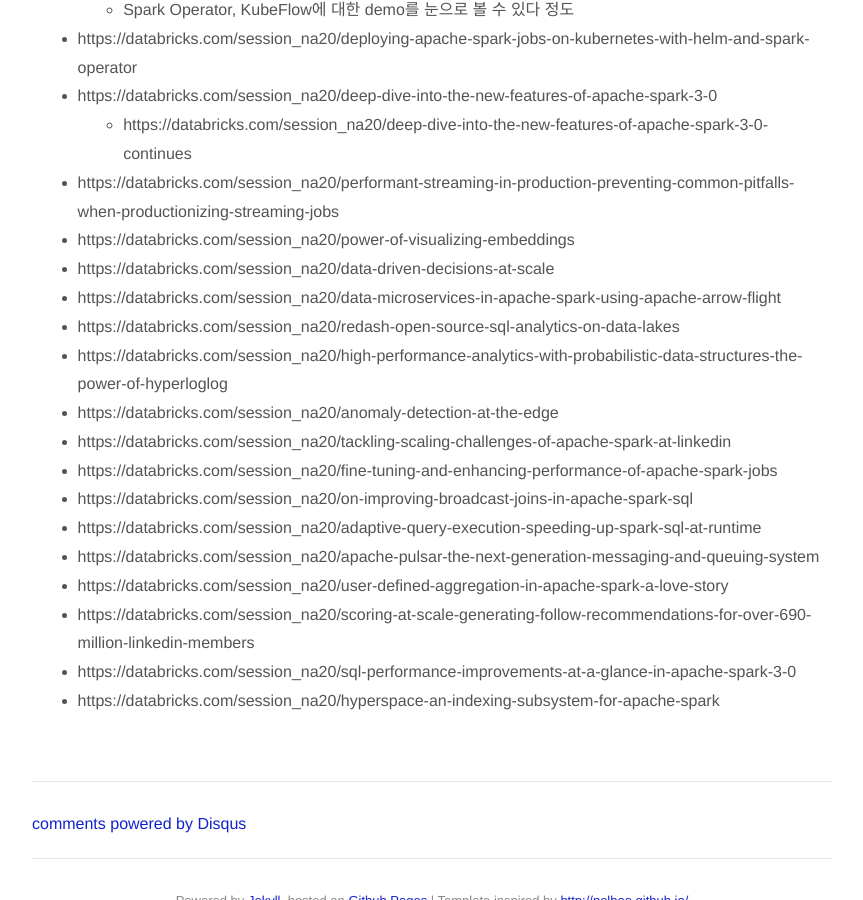
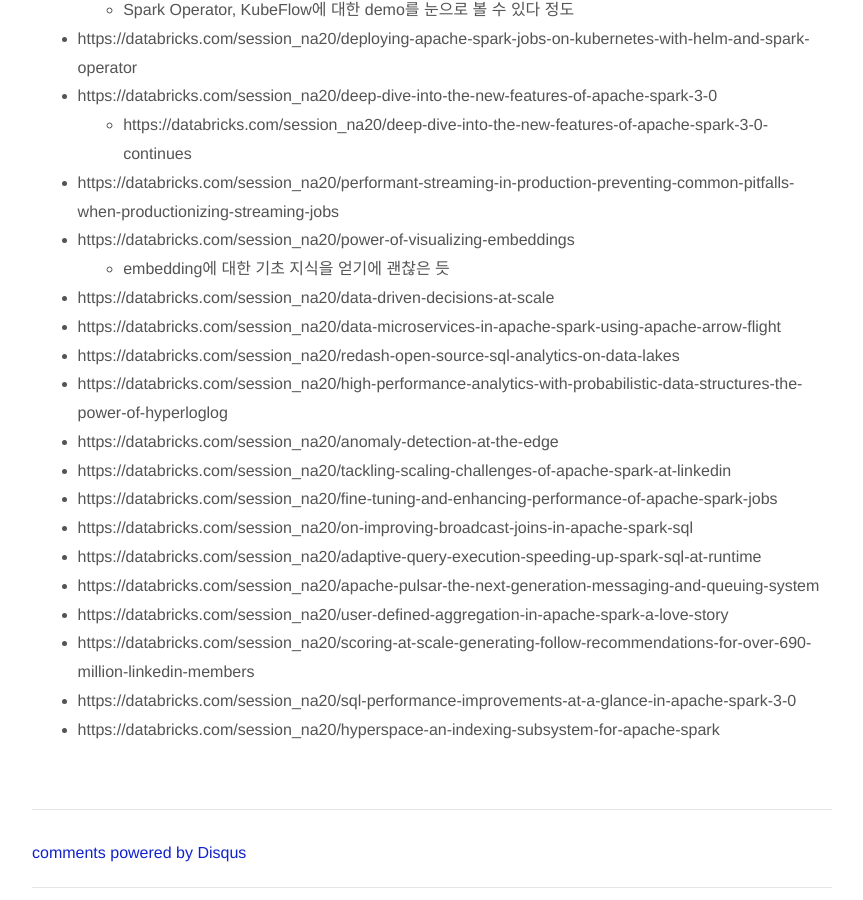
Before and after one commit to jason-heo/jason-heo.github.io, a Jekyll site: the page built from _posts/2020-05-30-spark-ai-summit-2020-na.md, in a window 1280 px wide and 900 px high, scrolled down 1002 px. Shown: the whole window, without its empty margins (208-1071 px from the left). Built offline with Jekyll 4.4.1, drawn with Linux system fonts in a browser that asks for light colours; comment, search, counter and statistics services are not loaded.

Commit message:
power of visualizing embeddings

```diff
--- a/_posts/2020-05-30-spark-ai-summit-2020-na.md
+++ b/_posts/2020-05-30-spark-ai-summit-2020-na.md
@@ -20,6 +20,7 @@
     - https://databricks.com/session_na20/deep-dive-into-the-new-features-of-apache-spark-3-0-continues
 - https://databricks.com/session_na20/performant-streaming-in-production-preventing-common-pitfalls-when-productionizing-streaming-jobs
 - https://databricks.com/session_na20/power-of-visualizing-embeddings
+    - embedding에 대한 기초 지식을 얻기에 괜찮은 듯
 - https://databricks.com/session_na20/data-driven-decisions-at-scale
 - https://databricks.com/session_na20/data-microservices-in-apache-spark-using-apache-arrow-flight
 - https://databricks.com/session_na20/redash-open-source-sql-analytics-on-data-lakes
```
